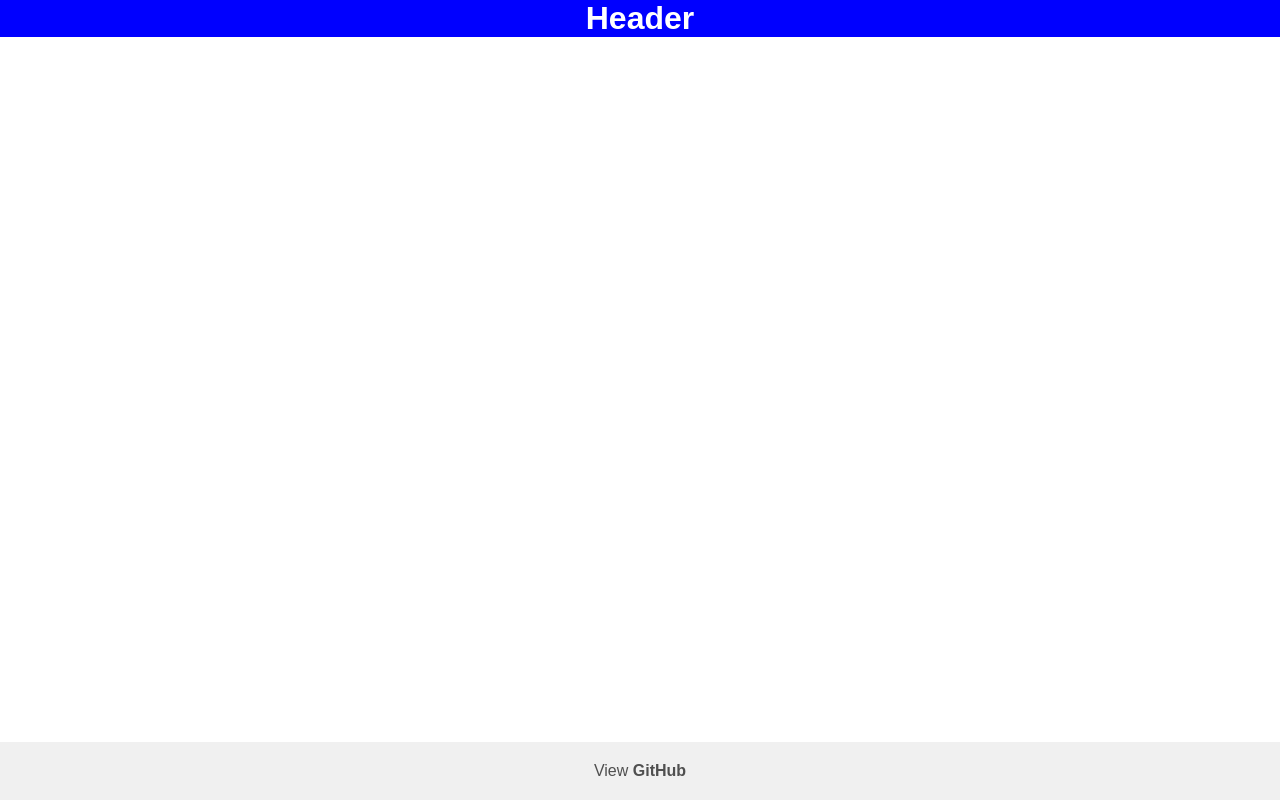
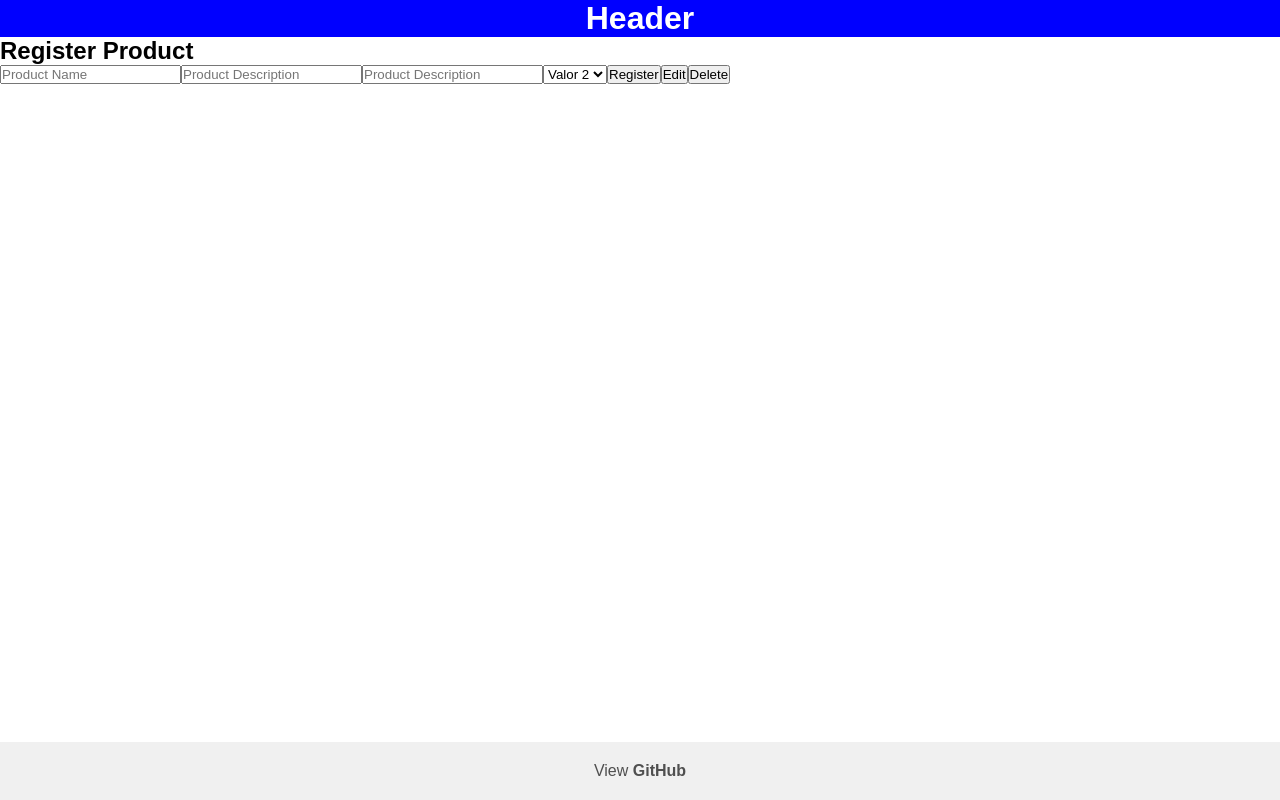
Before and after one commit to ngunga-dev/PairPrograming, a React (Create React App) app: page / in a window 1280 px wide. Built offline with nearby package versions, Linux system fonts and the light colour scheme.

Commit message:
form structure html

```diff
--- a/src/App.js
+++ b/src/App.js
@@ -1,11 +1,13 @@
 import React from "react";
 import Header from "./Components/header/header";
 import Footer from "./Components/footer/footer";
+import FormRegister from "./Components/form/form_register";
 
 function App() {
   return (
       <div className='App'>
           <Header />
+          <FormRegister />
           <Footer />
       </div>
   );
--- /dev/null
+++ b/src/Components/form/form_register.js
@@ -0,0 +1,25 @@
+function FormRegister () {
+    return (
+        <div className="contact">
+          <div className="form">
+            <form action="" method="">
+              <h2>Register Product</h2>
+              <div className="items-form">
+                <input type="text" name="product_name" placeholder="Product Name" required/>
+                <input type="text" name="product_description" placeholder="Product Description" required/>
+                <input type="text" name="product_description" placeholder="Product Description" required/>
+                <select name="select">
+                    <option value="valor1">Valor 1</option>
+                    <option value="valor2" selected>Valor 2</option>
+                    <option value="valor3">Valor 3</option>
+                </select>
+                <input type="submit" value="Register"/>
+                <input type="submit" value="Edit"/>
+                <input type="submit" value="Delete"/>
+              </div>
+            </form>
+          </div>
+        </div>
+      );
+    }
+export default FormRegister;
```
Also changed, not shown: src/Components/form/_form_register.scss (added, +20 -0 lines).
